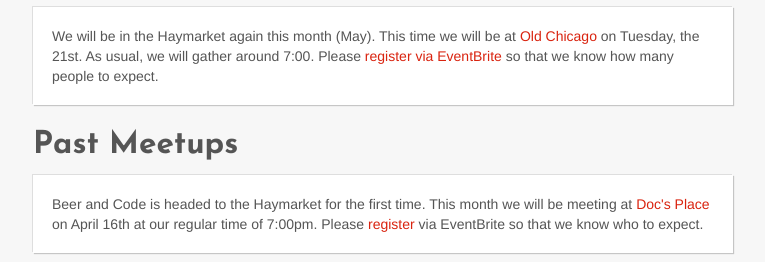
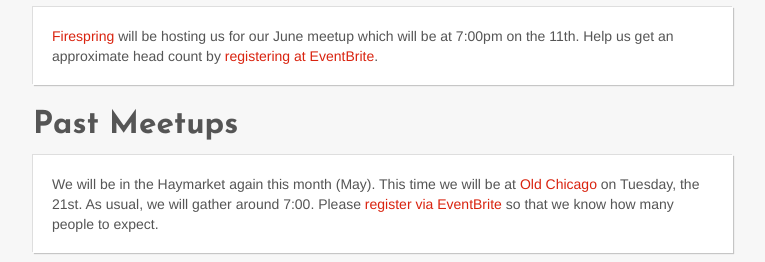
Before and after one commit to beercodelincoln/website, a plain HTML site: page index.html in a window 1280 px wide. Shown: the part 690-952 px from the top of the page, without its empty margins (257-1022 px from the left). Drawn offline with Linux system fonts and the light colour scheme.

Commit message:
Adding the upcoming June event to the index page.

```diff
--- a/index.html
+++ b/index.html
@@ -67,6 +67,18 @@
 
             <div>
                 <p class="well">
+                <a href="http://www.firespring.com/">Firespring</a> will be
+                hosting us for our June meetup which will be at 7:00pm on
+                the 11th. Help us get an approximate head count by
+                <a href="http://beercodelincoln-06-11-2013.eventbrite.com/">
+                    registering at EventBrite</a>.
+                </p>
+            </div>
+
+            <h2>Past Meetups</h2>
+
+            <div>
+                <p class="well">
                 We will be in the Haymarket again this month (May). This time we
                 will be at
                 <a href="http://www.oldchicago.com/locations/lincoln">Old
@@ -79,8 +91,6 @@
                 so that we know how many people to expect.
                 </p>
             </div>
-
-            <h2>Past Meetups</h2>
 
             <div>
                 <p class="well">
```
